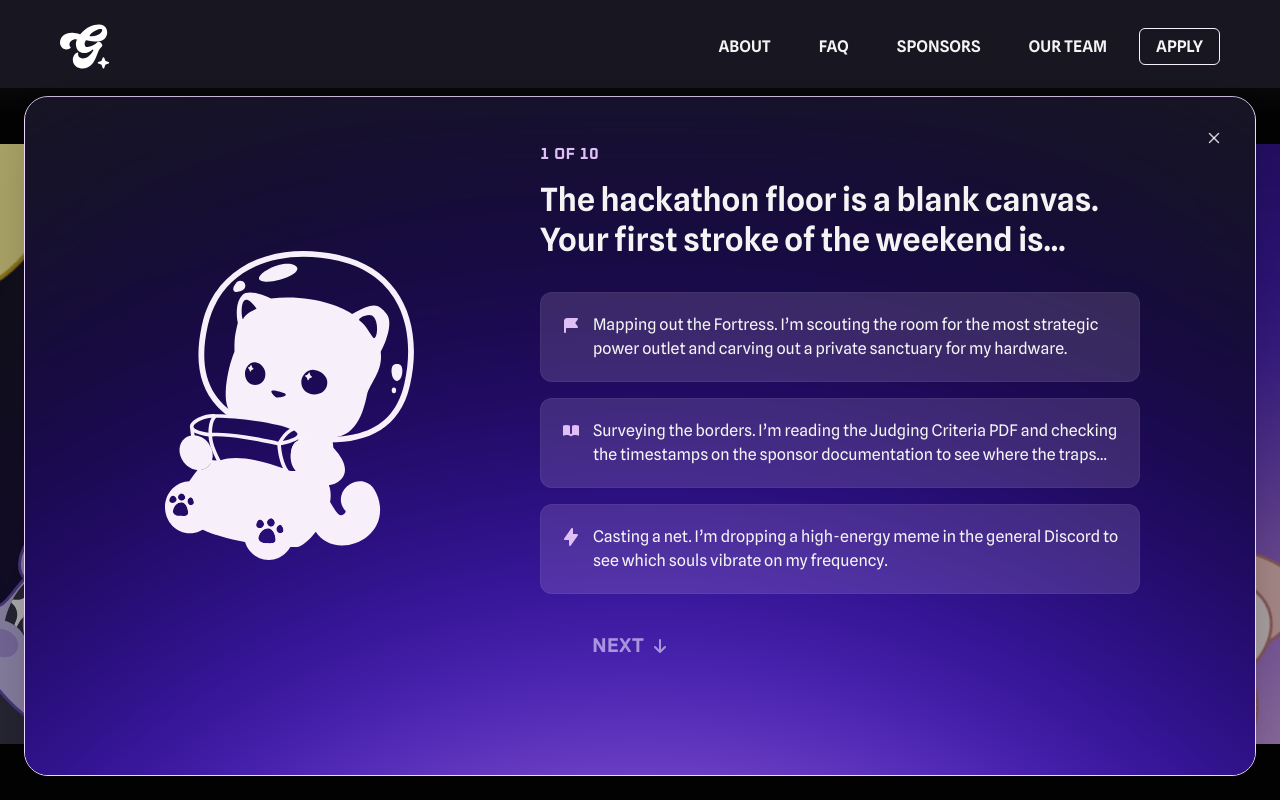
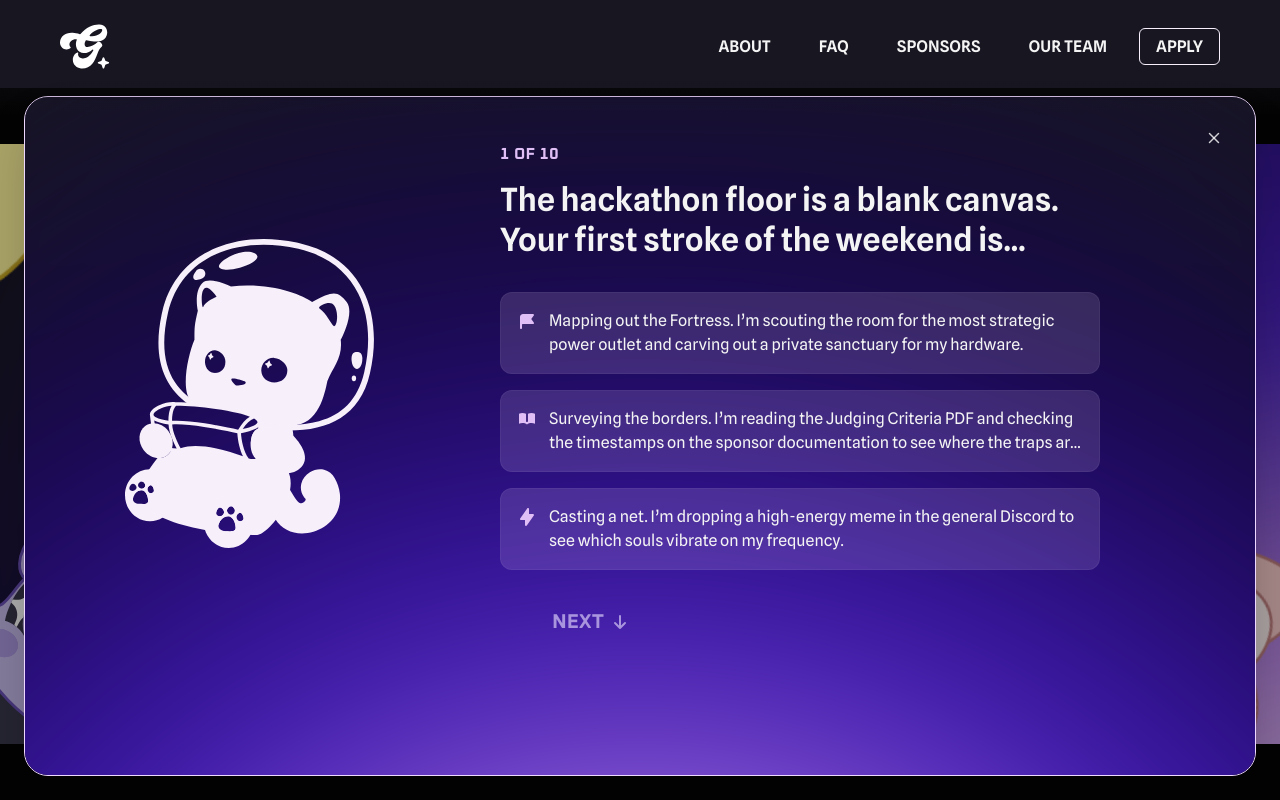
Before and after one commit to WiCS-SFU/hackthegalaxy, a Next.js app: page /quiz/questions in a window 1280 px wide. Built offline with nearby package versions, Linux system fonts and the light colour scheme.

Commit message:
fix: fix gap for the quiz questions

```diff
--- a/src/app/quiz/components/QuestionCard.tsx
+++ b/src/app/quiz/components/QuestionCard.tsx
@@ -177,8 +177,9 @@ export default function QuestionCard({
           </svg>
         </button>
 
-        {/* Layout */}
-        <div className="relative z-10 mx-auto grid h-full max-w-[1200px] grid-cols-[420px_1fr] gap-10 px-10 py-12">
+        {/* Layout (shrink-wrap content, center as a group) */}
+        <div className="relative z-10 mx-auto flex h-full max-w-[1200px] items-center py-12">
+          <div className="grid w-full grid-cols-[420px_1fr] items-center gap-10">
             {/* Left: big illustration */}
             <div className="relative flex items-center justify-center">
               <Image
@@ -191,8 +192,8 @@ export default function QuestionCard({
               />
             </div>
 
-          {/* Right: question + options */}
-          <div className="grid h-full grid-rows-[auto_auto_1fr_auto]">
+            {/* Right: question + options + buttons */}
+            <div className="flex flex-col">
               {/* Progress */}
               <p className="text-accent-md tracking-wide text-pink-300">
                 {current} of {total}
@@ -203,8 +204,7 @@ export default function QuestionCard({
                 {data.question}
               </p>
 
-            {/* Options (fills remaining space) */}
-            <div className="flex min-h-0 items-center">
+              {/* Options */}
               <div className="mt-8 flex w-full max-w-[600px] flex-col gap-4">
                 {data.options.map((option, index) => (
                   <button
@@ -212,7 +212,7 @@ export default function QuestionCard({
                     type="button"
                     onClick={() => setSelected(index)}
                     className={`
-                        w-full rounded-xl p-5 text-left transition-all
+                        w-full rounded-xl p-xl text-left transition-all
                         min-h-[76px]
                         ${selected === index ? "bg-pink-200/30" : "bg-pink-200/15"}
                         hover:bg-pink-200/25
@@ -237,10 +237,9 @@ export default function QuestionCard({
                   </button>
                 ))}
               </div>
-            </div>
 
-            {/* Footer pinned bottom */}
-            <div className="mt-auto pt-8 flex items-center gap-4">
+              {/* Footer */}
+              <div className="mt-8 flex items-center gap-4">
                 {canGoBack && (
                   <Button
                     onClick={onBack}
@@ -268,6 +267,7 @@ export default function QuestionCard({
               </div>
             </div>
           </div>
+        </div>
       </section>
     </>
   );
--- a/src/app/quiz/layout.tsx
+++ b/src/app/quiz/layout.tsx
@@ -9,9 +9,6 @@ import Navbar from "@/components/Navbar";
 
 function QuizMobileLayout({ children }: { children: React.ReactNode }) {
   const router = useRouter();
-  const pathname = usePathname();
-  const isWelcomeScreen = pathname === "/quiz";
-  const isScrollable = !isWelcomeScreen;
 
   return (
     <motion.div
@@ -33,21 +30,13 @@ function QuizMobileLayout({ children }: { children: React.ReactNode }) {
       </button>
 
       {/* Full-screen content: scrollable only on questions (not welcome) */}
-      <div
-        className={`h-full w-full pt-20 ${isScrollable ? "overflow-y-auto" : ""}`}
-      >
-        {children}
-      </div>
+      <div className="h-full w-full pt-20 overflow-y-auto">{children}</div>
     </motion.div>
   );
 }
 
 function QuizDesktopLayout({ children }: { children: React.ReactNode }) {
   const router = useRouter();
-  const pathname = usePathname();
-  const isWelcomeScreen = pathname === "/quiz";
-  const isQuestionScreen = pathname?.startsWith("/quiz/questions");
-  const isScrollable = !isWelcomeScreen && !isQuestionScreen;
 
   return (
     <motion.div
@@ -124,11 +113,7 @@ function QuizDesktopLayout({ children }: { children: React.ReactNode }) {
         {/* Modal */}
         <div className="absolute inset-0 flex items-stretch justify-center px-6 pb-6 pt-2 min-h-0">
           <div className="w-full max-w-[1250px] h-full max-h-[809px] rounded-[24px] border border-pink-200 bg-neutral-800 overflow-hidden shadow-2xl flex flex-col">
-            <div
-              className={`flex flex-col flex-1 min-h-0 ${
-                isScrollable ? "overflow-y-auto" : "overflow-hidden"
-              } ${isWelcomeScreen ? "justify-center items-center" : ""}`}
-            >
+            <div className="flex flex-col flex-1 min-h-0 overflow-hidden">
               {children}
             </div>
           </div>
```
Lines whose indentation alone changed are shown as unchanged.
